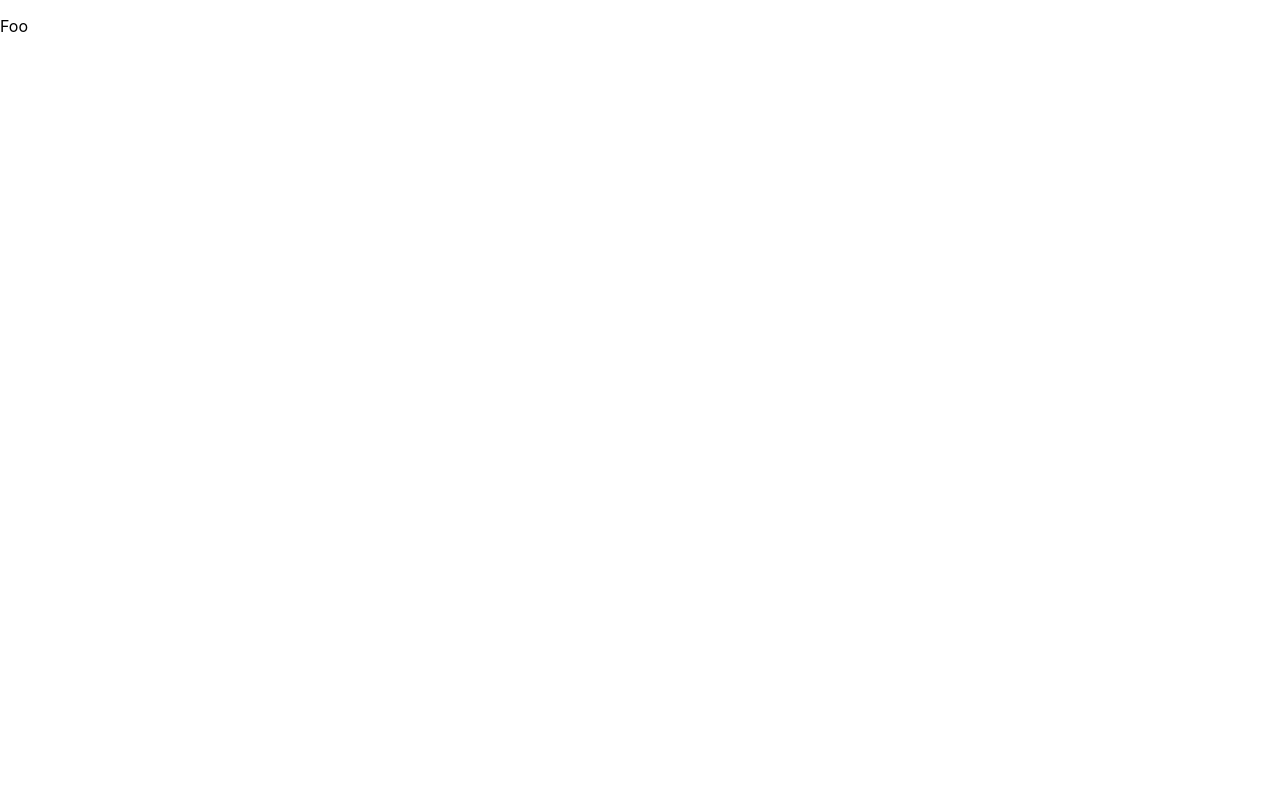
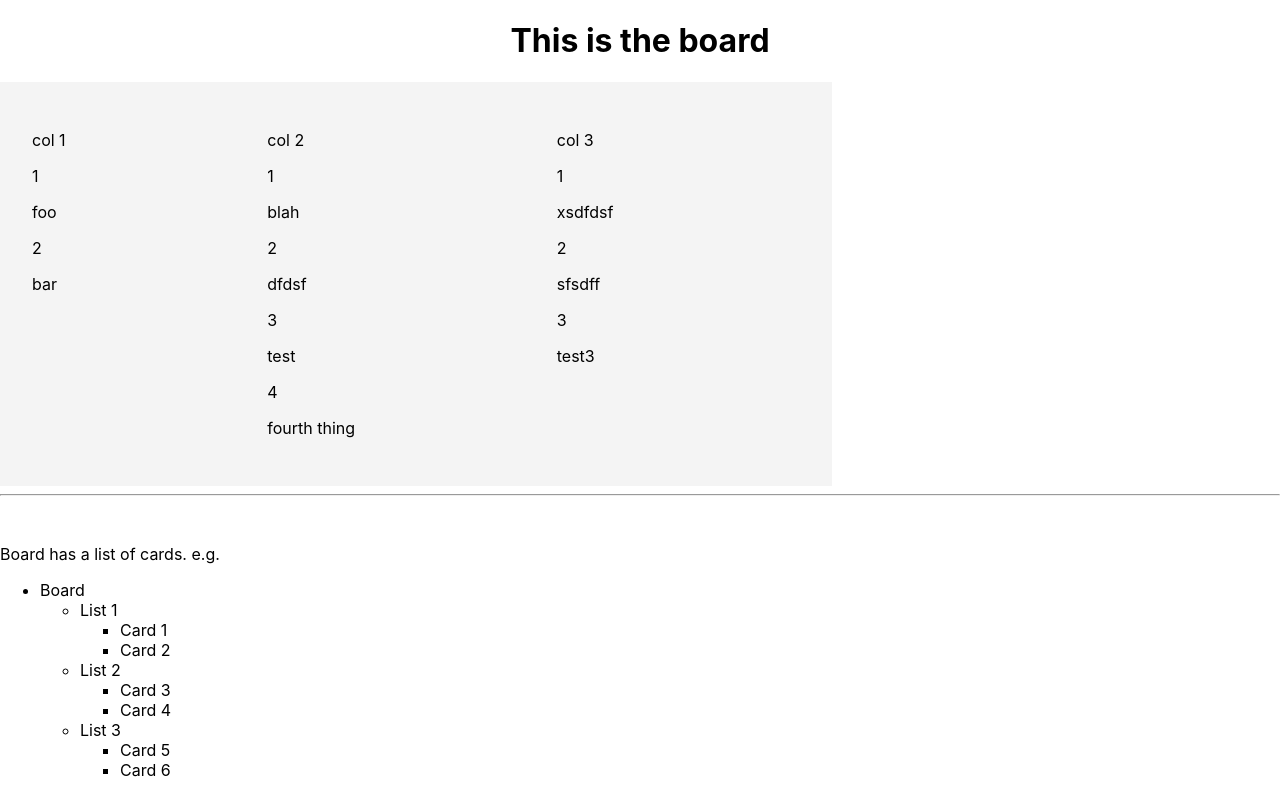
Before and after one commit to ssebs/ssebs-kanban, a React (Create React App) app: page / in a window 1280 px wide. Built offline with nearby package versions, Linux system fonts and the light colour scheme.

Commit message:
basic structure

```diff
--- a/src/App.js
+++ b/src/App.js
@@ -1,9 +1,39 @@
 import React from "react";
+
+import Board from "./components/Board";
 
 function App() {
     return (
         <div>
-            <p>Foo</p>
+            <Board />
+            <hr />
+            <p style={{ marginTop: "3rem" }}>Board has a list of cards. e.g.</p>
+            <ul>
+                <li>Board</li>
+                <ul>
+                    <li>
+                        List 1
+                        <ul>
+                            <li>Card 1</li>
+                            <li>Card 2</li>
+                        </ul>
+                    </li>
+                    <li>
+                        List 2
+                        <ul>
+                            <li>Card 3</li>
+                            <li>Card 4</li>
+                        </ul>
+                    </li>
+                    <li>
+                        List 3
+                        <ul>
+                            <li>Card 5</li>
+                            <li>Card 6</li>
+                        </ul>
+                    </li>
+                </ul>
+            </ul>
         </div>
     );
 }
--- /dev/null
+++ b/src/CardService.js
@@ -0,0 +1,42 @@
+// CardService - helper file to handle card data between components
+
+const defaultBoard = [
+    {
+        id: 1,
+        title: "col 1",
+        cards: [{ id: 1, text: "foo" }, { id: 2, text: "bar" }]
+    },
+    {
+        id: 2,
+        title: "col 2",
+        cards: [
+            { id: 1, text: "blah" },
+            { id: 2, text: "dfdsf" },
+            { id: 3, text: "test" },
+            { id: 4, text: "fourth thing" }
+        ]
+    },
+    {
+        id: 3,
+        title: "col 3",
+        cards: [
+            { id: 1, text: "xsdfdsf" },
+            { id: 2, text: "sfsdff" },
+            { id: 3, text: "test3" }
+        ]
+    }
+];
+
+let currentBoard = [];
+
+export const getBoard = () => {
+    return new Promise((resolve, reject) => {
+        if (localStorage.getItem("board")) {
+            currentBoard = JSON.parse(localStorage.getItem("board"));
+        } else {
+            currentBoard = defaultBoard;
+            localStorage.setItem("board", JSON.stringify(defaultBoard));
+        }
+        resolve(currentBoard);
+    });
+};
--- /dev/null
+++ b/src/components/Board.jsx
@@ -0,0 +1,32 @@
+import React, { useState, useEffect } from "react";
+
+import List from "./List";
+import { getBoard } from "../CardService";
+
+const Board = () => {
+    const [board, setboard] = useState(null);
+
+    useEffect(() => {
+        getBoard().then(resp => {
+            setboard(resp);
+        });
+    }, []);
+
+    return (
+        // <div className="board">
+        <div>
+            {board && (
+                <>
+                    <h1 className="text-center">This is the board</h1>
+                    <div className="board">
+                        {board.map(list => (
+                            <List key={list.id} cards={list} title={list.title} />
+                        ))}
+                    </div>
+                </>
+            )}
+        </div>
+    );
+};
+
+export default Board;
--- /dev/null
+++ b/src/components/Card.jsx
@@ -0,0 +1,12 @@
+import React from "react";
+
+const Card = ({ data }) => {
+    return (
+        <div className="card">
+            <div className="card-header">{data.id}</div>
+            <p className="card-body">{data.text}</p>
+        </div>
+    );
+};
+
+export default Card;
--- /dev/null
+++ b/src/components/List.jsx
@@ -0,0 +1,18 @@
+import React from 'react'
+
+import Card from "./Card"
+
+const List = ({cards, title}) => {
+    return (
+        <div className="list">
+            <p className="list-title">{title}</p>
+            {
+                cards.cards.map(card => (
+                    <Card key={card.id} data={card} />
+                ))
+            }
+        </div>
+    )
+}
+
+export default List
--- a/src/index.css
+++ b/src/index.css
@@ -6,3 +6,24 @@ body {
     -webkit-font-smoothing: antialiased;
     -moz-osx-font-smoothing: grayscale;
 }
+.text-center {
+    text-align: center;
+}
+.board {
+    width: 100%;
+    max-width: 768px;
+    background-color: #f4f4f4;
+    padding: 2rem;
+    display: grid;
+    grid-template-columns: auto auto auto;
+    grid-gap: 15px;
+}
+.list {
+    grid-column: auto
+}
+.card {
+}
+.card-header {
+}
+.card-body {
+}
```
